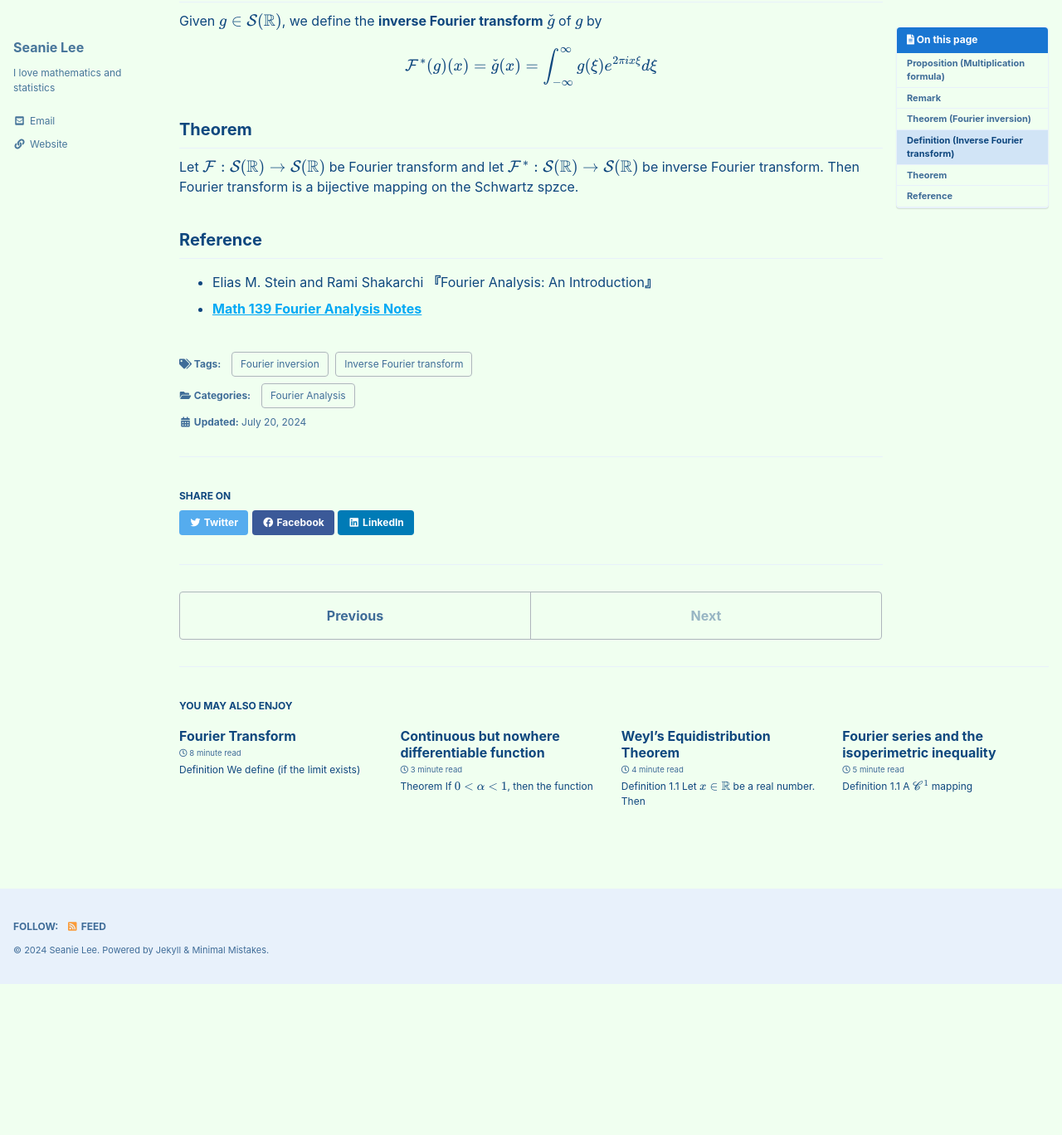
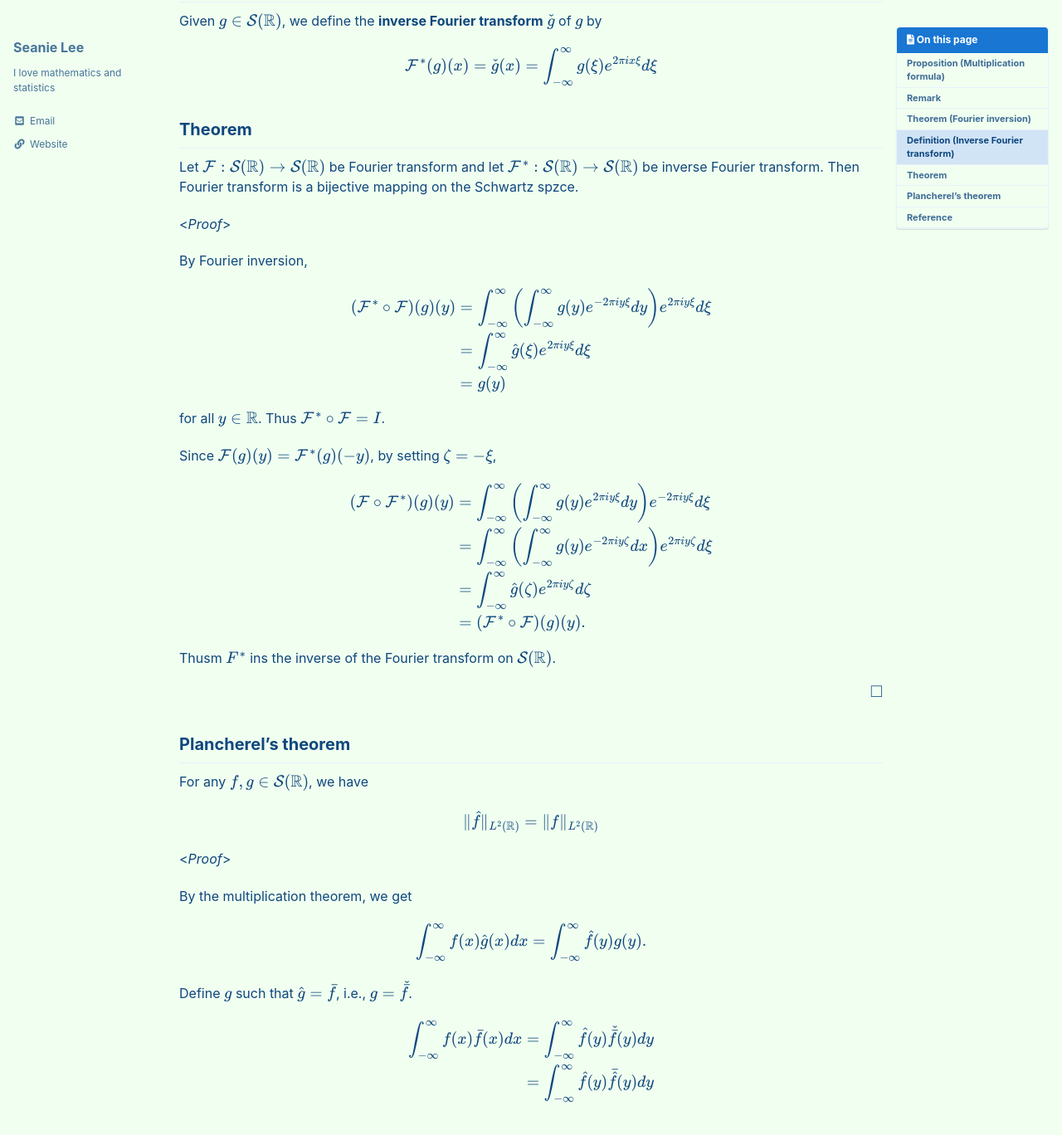
Before and after one commit to seanie12/blog, a Jekyll site: the page built from _posts/2024-07-20-inverse-fourier-transform.md, in a window 1280 px wide and 1400 px high, scrolled down 1997 px. Shown: the top 1368 px of the window at 83% size. Built offline with Jekyll 4.4.1, drawn with Linux system fonts in a browser that asks for light colours; cached includes are drawn as plain includes; formulas are drawn with MathJax 3; before the commit the page ends 3182 px from its top, so only the background shows below that; some of the changed text lies outside the part shown.

Commit message:
Update 2024-07-20-inverse-fourier-transform.md

```diff
--- a/_posts/2024-07-20-inverse-fourier-transform.md
+++ b/_posts/2024-07-20-inverse-fourier-transform.md
@@ -7,7 +7,7 @@ categories:
 tags:
   - Fourier inversion
   - Inverse Fourier transform
-  -
+  - Plancherel's theorem
 
 
 
@@ -142,6 +142,64 @@ $$
 ## Theorem
 Let $\mathcal{F}: \mathcal{S}(\mathbb{R}) \to\mathcal{S}(\mathbb{R})$ be Fourier transform and let $\mathcal{F}^*: \mathcal{S}(\mathbb{R}) \to\mathcal{S}(\mathbb{R})$ be inverse Fourier transform. Then Fourier transform is a bijective mapping on the Schwartz spzce.
 
+<*Proof*>
+
+By Fourier inversion,
+
+$$
+\begin{align*}
+(\mathcal{F}^* \circ \mathcal{F})(g)(y)&=\int_{-\infty}^\infty \left( \int^\infty_{-\infty}g(y)e^{-2\pi iy\xi}dy\right)e^{2\pi i y\xi}d\xi  \\
+&=\int_{-\infty}^\infty \hat{g}(\xi) e^{2\pi iy\xi}d\xi \\
+&=g(y)
+\end{align*}
+$$
+
+for all $y\in\mathbb{R}$. Thus $\mathcal{F}^* \circ \mathcal{F}=I$.
+
+Since $\mathcal{F}(g)(y) = \mathcal{F}^*(g)(-y)$,  by setting  $\zeta=-\xi$,
+
+$$
+\begin{align*}
+(\mathcal{F}\circ \mathcal{F}^*)(g)(y)&=\int_{-\infty}^\infty\left(\int_{-\infty}^\infty g(y)e^{2\pi i y \xi}dy \right)e^{-2\pi i y \xi}d\xi  \\
+&=\int_{-\infty}^\infty \left(\int_{-\infty}^\infty g(y)e^{-2\pi i y \zeta}dx\right)e^{2\pi i y\zeta} d\xi \\
+&=\int_{-\infty}^\infty \hat{g}(\zeta) e^{2\pi i y\zeta} d\zeta \\
+&=(\mathcal{F}^* \circ \mathcal{F}) (g)(y).
+\end{align*}
+$$
+
+Thusm $F^*$ ins the inverse of the Fourier transform on $\mathcal{S}(\mathbb{R})$.
+
+$$\tag*{$\square$}$$
+
+## Plancherel's theorem
+For any $f,g\in\mathcal{S}(\mathbb{R})$, we have
+
+$$
+\begin{align*}
+\lVert \hat{f}\rVert_{L^2(\mathbb{R})} = \lVert f\rVert_{L^2(\mathbb{R})}
+\end{align*}
+$$
+
+<*Proof*>
+
+By the multiplication theorem, we get
+
+$$
+\begin{align*}
+\int_{-\infty}^\infty f(x)\hat{g}(x) dx = \int_{-\infty}^\infty \hat{f}(y)g(y).
+\end{align*}
+$$
+
+Define $g$ such that $\hat{g}=\bar{f}$, i.e., $g=\check{\bar{f}}$.
+
+$$
+\begin{align*}
+\int_{-\infty}^\infty f(x)\bar{f}(x) dx &= \int_{-\infty}^\infty \hat{f}(y) \check{\bar{f}}(y) dy \\
+&=\int_{-\infty}^\infty \hat{f}(y) \bar{\hat{f}}(y) dy
+\end{align*}
+$$
+
+$$\tag*{$\square$}$$
 ## Reference
 - Elias M. Stein and  Rami Shakarchi **『**Fourier Analysis: An Introduction**』**
 - **[Math 139 Fourier Analysis Notes](https://drive.google.com/file/d/1f1pp1QkF0BqqLELBrKyk69X0ofd3SjdR/view?usp=sharing)**
```
